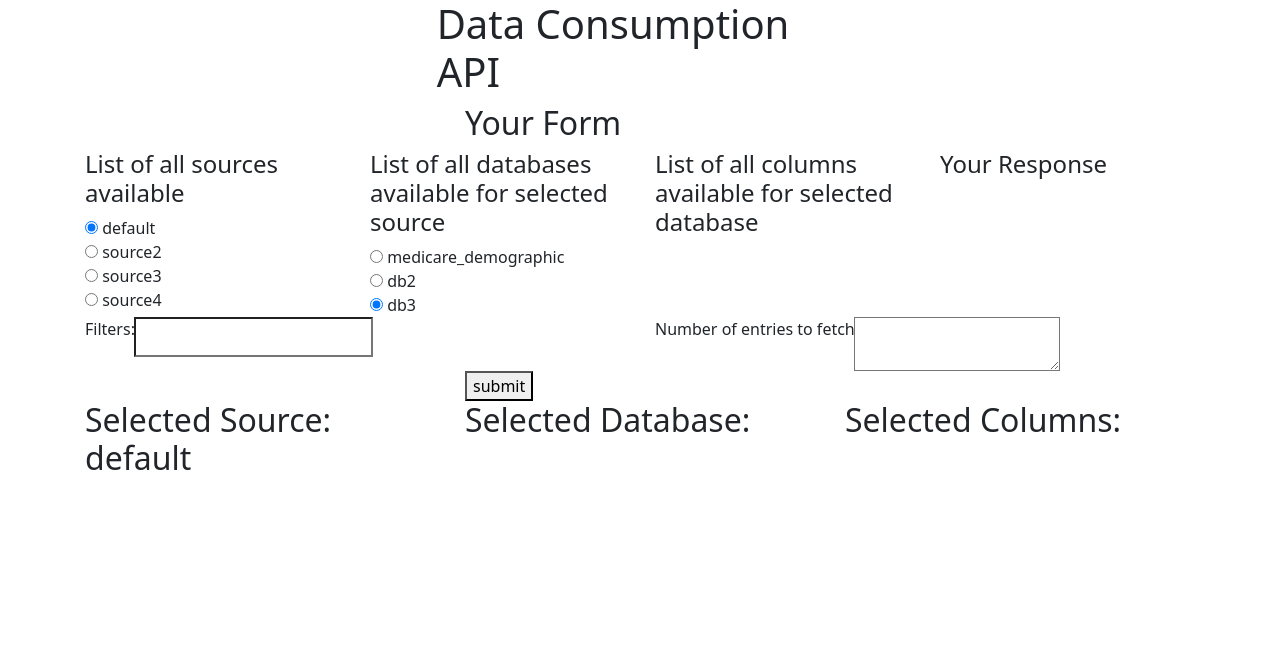
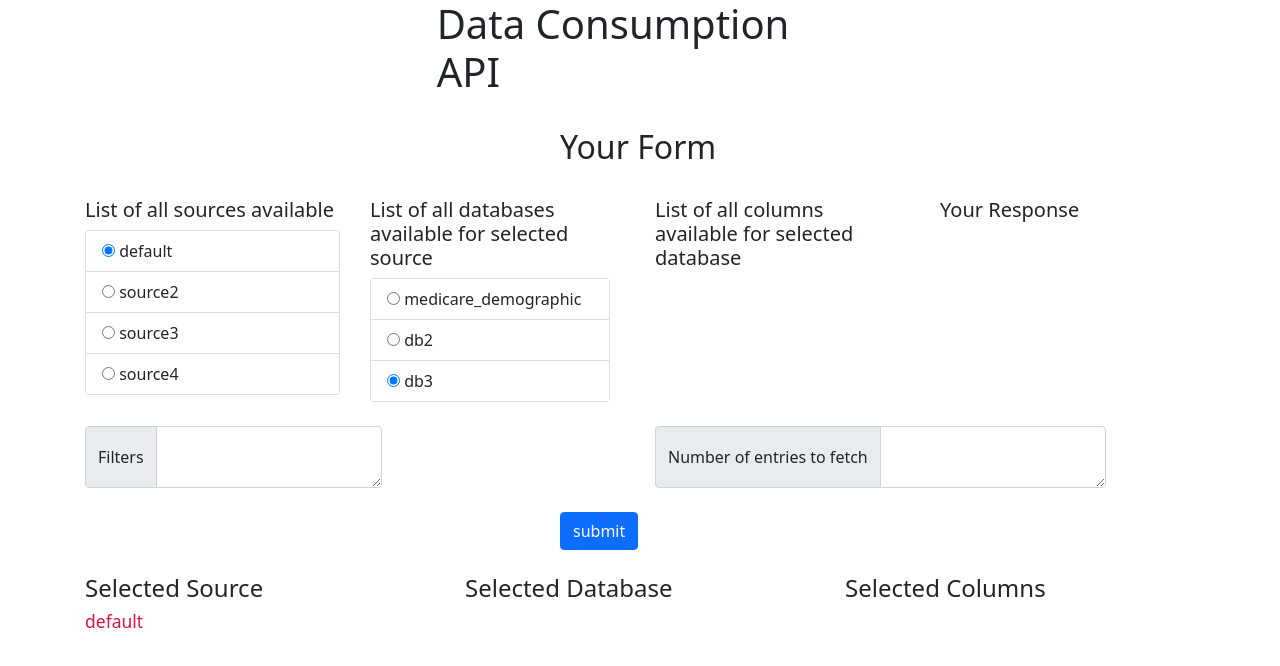
Before and after one commit to kshru9/fetch-display-form, an Angular app: page / in a window 1280 px wide. Both pictures are taken after a click on the radio button 91 px from the left and 227 px from the top of the page. Shown: the top 666 px of the page. Built offline with nearby package versions, Linux system fonts and the light colour scheme.

Commit message:
added css; final working: bravo!!!

```diff
--- a/src/app/form/form.component.html
+++ b/src/app/form/form.component.html
@@ -7,43 +7,69 @@
     </div>  -->
 
 <div class="container">
+    &nbsp;
     <div class="row">
-        <div class="col-md-4"></div>
-        <div class="col-md-4">
+        <div class="col-md-5"></div>
+        <div class="col-md-2">
             <h2>{{title}}</h2>
         </div>
-        <div class="col-md-4"></div>
+        <div class="col-md-5"></div>
     </div>
+
+    &nbsp;
 
     <form (ngSubmit)='submitForm()'>
 
         <div class="row">
 
-            <div class="col-md-3">
+            <div class="col-lg-3 col-md-3">
 
-                <h4>List of all sources available</h4>
+                <h5> List of all sources available </h5>
 
-                <div *ngFor='let source of sources; let i = index'>
+                <div class="card">
+                    <ul class="list-group list-group-flush">
+                        <!-- <div *ngFor='let source of sources; let i = index'> -->
+                          <li class="list-group-item" *ngFor='let source of sources; let i = index'>
+                            <input type="radio" value="{{source.source}}" name="source" [checked]='source.source' (click)='onSelectSource(source.source)'> {{source.source}}
+                          </li>
+
+                        <!-- </div> -->
+                    </ul>
+                </div>
+
+                <!-- <div class="card" *ngFor='let source of sources; let i = index'>
                     <input type="radio" value="{{source.source}}" name="source" [checked]='source.source' (click)='onSelectSource(source.source)'> {{source.source}}
-                </div>
+                </div> -->
 
             </div>
 
-            <div class="col-md-3">
-                <h4>List of all databases available for selected source</h4>
+            <div class="col-lg-3 col-md-3">
+                <h5>List of all databases available for selected source</h5>
 
-                <div *ngFor='let source of sources; let i = index'>
+                <div class="card" style="width: 15rem;">
+                    <div *ngFor='let source of sources; let i = index'>
+                        <div *ngIf='source.source===selectedSource'>
+                            <ul class="list-group list-group-flush">
+                              <li class="list-group-item" *ngFor='let db of source.databases; let i = index'>
+                                  <input type="radio" value="{{db}}" name="db" [checked]='db' (click)='onSelectDatabase(db)'> {{db}}
+                              </li>
+                            </ul>
+                        </div>
+                    </div>
+                  </div>
+
+                <!-- <div *ngFor='let source of sources; let i = index'>
                     <div *ngIf='source.source===selectedSource'>
                         <div *ngFor='let db of source.databases; let i = index'>
                             <input type="radio" value="{{db}}" name="db" [checked]='db' (click)='onSelectDatabase(db)'> {{db}}
                         </div>
                     </div>
-                </div>
+                </div> -->
 
             </div>
 
-            <div class="col-md-3">
-                <h4>List of all columns available for selected database</h4>
+            <div class="col-lg-3 col-md-3">
+                <h5>List of all columns available for selected database</h5>
 
                 <div *ngFor='let db of databases; let i = index'>
                     <div *ngIf='db.database === selectedDatabase'>
@@ -56,29 +82,38 @@
 
             </div>
 
-            <div class="col-md-3">
-                <h4>Your Response</h4>
-                <div>{{response}}</div>
+            <div class="col-lg-3 col-md-3">
+                <h5>Your Response</h5>
+                <div>
+                    <p style="color: crimson;">
+                        {{response}}
+                    </p>
+                </div>
             </div>
 
         </div>
 
+        &nbsp;
+
         <div class="row">
 
-            <div class="col-md-6">
+            <div class="col-lg-6 col-md-6">
 
-                <div class="input-group">
-                    <p>Filters:</p>
-                    <input type="text" name="filters" [(ngModel)]="selectedFilters" (ngModelChange)='onSelectFilters(selectedFilters)'>
+                <div class="input-group" style="width: fit-content;">
+                    <!-- <p>Filters:</p> -->
+                    <span class="input-group-text">Filters</span>
+                    <textarea class="form-control" aria-label="Filters" name="filters" [(ngModel)]="selectedFilters" (ngModelChange)='onSelectFilters(selectedFilters)'></textarea>
+                    <!-- <input type="text" name="filters" [(ngModel)]="selectedFilters" (ngModelChange)='onSelectFilters(selectedFilters)'>  -->
                 </div>
 
             </div>
 
-            <div class="col-md-6">
+            <div class="col-lg-6 col-md-6">
 
-                <div class="input-group">
-                    <p>Number of entries to fetch</p>
-                    <textarea name="limit" [(ngModel)]="selectedLimit" (ngModelChange)='onSelectLimit(selectedLimit)' ></textarea>
+                <div class="input-group" style="width: fit-content;">
+                    <!-- <p>Number of entries to fetch</p> -->
+                    <span class="input-group-text">Number of entries to fetch</span>
+                    <textarea class="form-control"  aria-label="Number of entries to fetch" name="limit" [(ngModel)]="selectedLimit" (ngModelChange)='onSelectLimit(selectedLimit)' ></textarea>
                     <!-- <input type="text" name="limit" [(ngModel)]="selectedLimit" (ngModelChange)='onSelectLimit(selectedLimit)'> -->
                 </div>
 
@@ -86,12 +121,15 @@
 
         </div>
 
+
+        &nbsp;
+
         <div class="row">
-            <div class="col-md-4"></div>
-            <div class="col-md-4">
-                <button type="submit">submit</button>
+            <div class="col-md-5"></div>
+            <div class="col-md-2">
+                <button type="submit" class="btn btn-primary">submit</button>
             </div>
-            <div class="col-md-4"></div>
+            <div class="col-md-5"></div>
         </div>
 
     </form>
@@ -113,26 +151,47 @@
     <li *ngFor="let value of values" (click)="onSelect(value)"> {{value.source}} </li>
 </ul> -->
 
+&nbsp;
 
 <div class="container" *ngIf="onSelectSource">
 
     <div class="row">
 
         <div class="col-md-4">
-            <h2>Selected Source: {{selectedSource}}</h2>
+            <h4>Selected Source</h4>
+            <h5 >
+                <small class="text-muted">
+                    <p style="color: crimson;">
+                        {{selectedSource}}
+                    </p>
+                </small>
+            </h5>
         </div>
 
         <div class="col-md-4">
             <div *ngIf="onSelectDatabase">
-                <h2>Selected Database: {{selectedDatabase}}</h2>
+                <h4>Selected Database</h4>
+                <h5>
+                    <small class="text-muted">
+                        <p style="color: crimson;">
+                            {{selectedDatabase}}
+                        </p>
+                    </small>
+                </h5>
             </div>
         </div>
 
         <div class="col-md-4">
             <div *ngIf="onSelectColumns">
-                <h2>Selected Columns:</h2>
+                <h4>Selected Columns</h4>
                 <div *ngFor="let column of selectedColumns">
-                    <h2>{{column}}</h2>
+                    <h5>
+                        <small class="text-muted">
+                            <p style="color: crimson;">
+                                {{column}}
+                            </p>
+                        </small>
+                    </h5>
                 </div>
             </div>
         </div>
--- a/src/app/form/form.component.ts
+++ b/src/app/form/form.component.ts
@@ -131,9 +131,6 @@ export class FormComponent {
       },
       (error) => console.log(error),
       )
-
-    alert("Your response is recorded. Wait for 5 mins to get response.");
-
   }
 
 }
```
